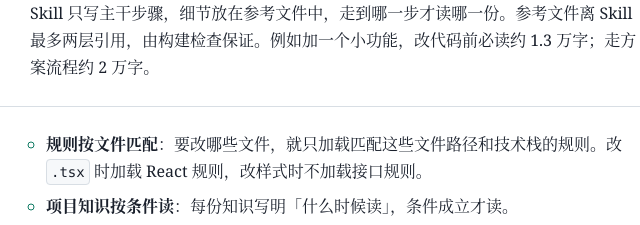
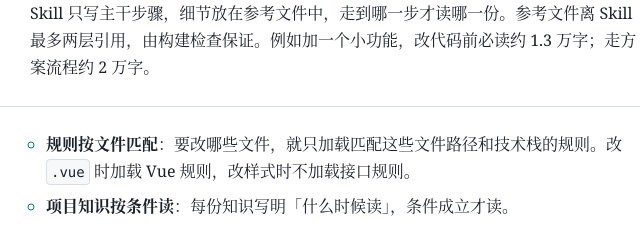
Before and after one commit to WeFi-Harness/WeFi-Harness.github.io, a plain HTML site: page index.html in a window 1280 px wide. Shown: the part 1035-1260 px from the top of the page, 514-1154 px from the left. Drawn offline with Linux system fonts and the light colour scheme.

Commit message:
site: main (2026-11-24)

```diff
--- a/index.html
+++ b/index.html
@@ -1190,7 +1190,7 @@ footer {
       <h3>按任务拼装上下文</h3>
       <div>
         <ul>
-          <li><strong>规则按文件匹配</strong>：要改哪些文件，就只加载匹配这些文件路径和技术栈的规则。改 <code>.tsx</code> 时加载 React 规则，改样式时不加载接口规则。</li>
+          <li><strong>规则按文件匹配</strong>：要改哪些文件，就只加载匹配这些文件路径和技术栈的规则。改 <code>.vue</code> 时加载 Vue 规则，改样式时不加载接口规则。</li>
           <li><strong>项目知识按条件读</strong>：每份知识写明「什么时候读」，条件成立才读。</li>
           <li><strong>业务知识先搜后读</strong>：从需求中取出专有名词，在 FSD 和接口文档中搜索，只读命中的章节，不读整份索引。大小写、驼峰和缩写写法不同，都能搜到。</li>
         </ul>
```
